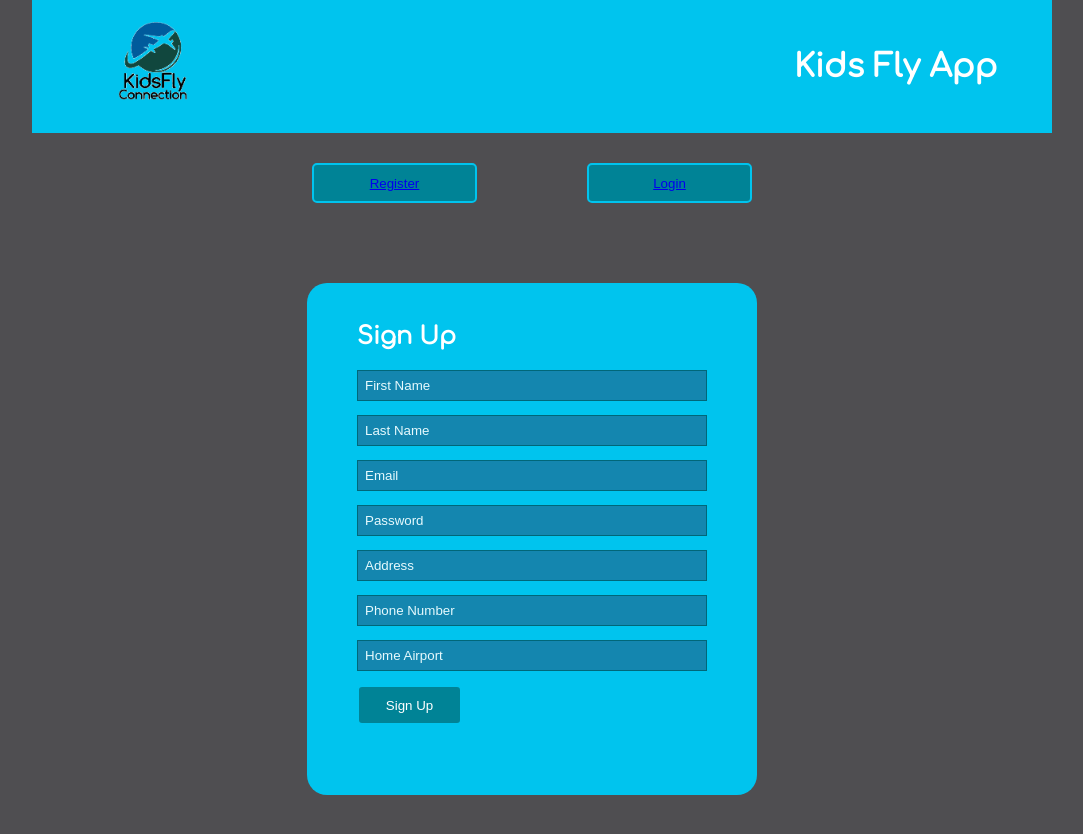
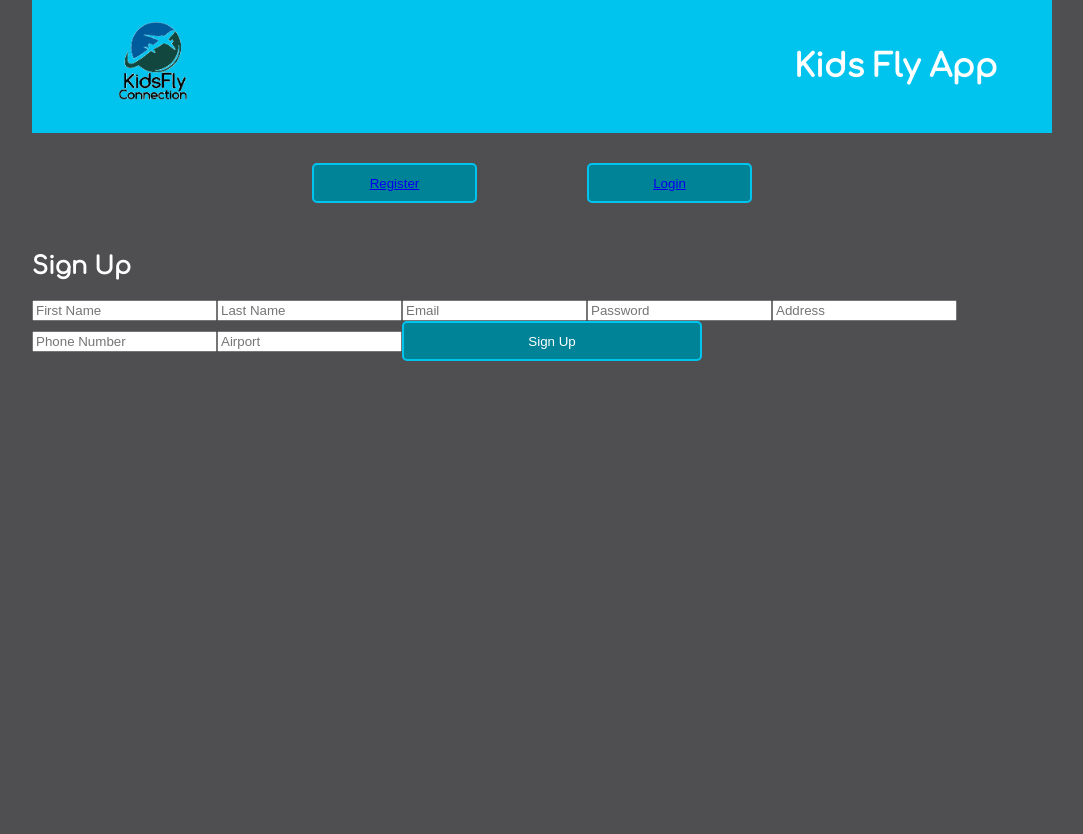
Before and after one commit to buildweek-kidsFly-pg/frontend, a React (Create React App) app: page /register in a window 1280 px wide. Shown: the top 834 px of the page, without its empty margins (108-1191 px from the left). After the commit the page ends 800 px from the top, so only its background shows below. Built offline with nearby package versions, Linux system fonts and the light colour scheme; the HTML template or start-up script is replaced by a standard one.

Commit message:
Components changes to meet endpoints

```diff
--- a/src/React-I-components/registration/Login.js
+++ b/src/React-I-components/registration/Login.js
@@ -1,19 +1,14 @@
 import React, {useState}  from "react";
 import {withFormik, Form, Field} from "formik";
+import './registration.scss';
 import * as Yup from "yup";
-import './registration.scss';
 import { connect } from 'react-redux';
 import { login } from '../../actions/Login';
-
-
-
 const LogIn = ({values, errors, touched, status, ...props}) => {
-
   const [userState, setUserState] = useState({
-    username:'',
+    email:'',
     password:''
   });
-
   const handleSubmit = (event) => {
     event.preventDefault();
     props.login(userState)
@@ -22,30 +17,25 @@ const LogIn = ({values, errors, touched, status, ...props}) => {
       props.history.push('/parent')
     );
     setUserState({
-      username:'',
+      email:'',
       password:''
     });
   };
-
   const handleChanges = e => {
     setUserState({...userState, [e.target.name]: e.target.value})
   }
-
-
 return (
-  <div className="registration">
+  <div className="login">
     <Form onSubmit={handleSubmit}>
       <h2>Log In</h2>
-
-      <Field className="login"
-        name="username"
+      <Field
+        name="email"
         type="text"
-        placeholder="Username"
-        value={userState.username}
+        placeholder="email"
+        value={userState.email}
         onChange={handleChanges}
       />
-      {touched.username && errors.username && (<p>{errors.username}</p>)}
-
+      {touched.email && errors.email && (<p>{errors.email}</p>)}
       <Field
         name="password"
         type="password"
@@ -55,12 +45,10 @@ return (
       />
       {touched.password && errors.password && (<p>{errors.password}</p>)}
       <button type="submit">Log In</button>
-
     </Form>
   </div>
 )
 }
-
 const FormikLogIn = withFormik({
   mapPropsToValues({username, password}){
     return {
@@ -68,12 +56,10 @@ const FormikLogIn = withFormik({
       password: password || "",
     };
   },
-
   validationSchema: Yup.object().shape({
     username: Yup.string().required("Please enter your username."),
     password: Yup.string().required("Please enter your password")
   }),
-
   // handleSubmit(values, {props, setState}) {
   //   axios
   //   .post("", values)
@@ -87,13 +73,11 @@ const FormikLogIn = withFormik({
   //   .catch(error => console.log(error.response));
   // }
 })(LogIn)
-
 const mapStateToProps = state => {
   return {
     loggedIn: state.auth.loggedIn
   };
 };
-
 export default connect(
   null,
   { login }
--- a/src/React-I-components/registration/Registration.scss
+++ b/src/React-I-components/registration/Registration.scss
@@ -24,7 +24,7 @@ h2 {
     color: white;
 }
 
-.signup {
+.SignUp {
     display: flex;
     flex-direction: column;
     width: 350px;
--- a/src/React-I-components/registration/Signup.js
+++ b/src/React-I-components/registration/Signup.js
@@ -1,22 +1,19 @@
 import React, {useState} from "react";
+import './registration.scss';
 import {withFormik, Form, Field} from "formik";
 import * as Yup from "yup";
 import {connect} from 'react-redux';
-import './registration.scss';
 import { addUser } from '../../actions/Register';
-
 const SignUp = ({ values, errors, touched, status, ...props }) => {
     const [userState, setUserState] = useState({
-        firstName:'',
-        lastName:'',
-        username:'',
+        first_name:'',
+        last_name:'',
         email:'',
         password: '',
         address:'',
         phone:'',
-        airport:''
+        p_home_airport:''
     });
-
     const handleSubmit = event => {
       event.preventDefault();
       props.addUser(userState).then(() => props.history.push('/parent'));
@@ -25,37 +22,29 @@ const SignUp = ({ values, errors, touched, status, ...props }) => {
         password: ''
       })
     }
-
     const handleChanges = e => {
         setUserState({...userState, [e.target.name]: e.target.value});
     }
-
-
   return (
       <div className='registration'>
-
-          <Form className="signup" onSubmit={handleSubmit}>
+          <Form onSubmit={handleSubmit}>
               <h2>Sign Up</h2>
-
               <Field
               name="first_name"
               type="text"
               placeholder="First Name"
               onChange={handleChanges}
-              value={userState.firstName}
+              value={userState.first_name}
               />
-              {touched.firstName && errors.firstName && (<p>{errors.firstName}</p>)}
-
+              {touched.first_name && errors.first_name && (<p>{errors.first_name}</p>)}
               <Field
               name="last_name"
               type="text"
               placeholder="Last Name"
-              value={userState.lastName}
+              value={userState.last_name}
               onChange={handleChanges}
-
               />
-              {touched.lastName && errors.lastName && (<p>{errors.lastName}</p>)}
-
+              {touched.last_name && errors.last_name && (<p>{errors.last_name}</p>)}
               <Field
               name="email"
               type="email"
@@ -64,7 +53,6 @@ const SignUp = ({ values, errors, touched, status, ...props }) => {
               onChange={handleChanges}
               />
               {touched.email && errors.email && (<p>{errors.email}</p>)}
-
               <Field
               name="password"
               type="password"
@@ -73,7 +61,6 @@ const SignUp = ({ values, errors, touched, status, ...props }) => {
               onChange={handleChanges}
               />
               {touched.password && errors.password && (<p>{errors.password}</p>)}
-
               <Field
               name="address"
               type="text"
@@ -82,7 +69,6 @@ const SignUp = ({ values, errors, touched, status, ...props }) => {
               onChange={handleChanges}
               />
               {touched.address && errors.address && (<p>{errors.address}</p>)}
-
               <Field
               name="phone"
               type="tel"
@@ -91,35 +77,31 @@ const SignUp = ({ values, errors, touched, status, ...props }) => {
               onChange={handleChanges}
               />
               {touched.phone && errors.phone && (<p>{errors.phone}</p>)}
-
               <Field
               name="p_home_airport"
               type="text"
-              placeholder="Home Airport"
-              value={userState.airport}
+              placeholder="Airport"
+              value={userState.p_home_airport}
               onChange={handleChanges}
               />
-              {touched.airport && errors.airport && (<p>{errors.airport}</p>)}
+              {touched.p_home_airport && errors.p_home_airport && (<p>{errors.p_home_airport}</p>)}
               <button type="submit">Sign Up</button>
-
           </Form>
       </div>
   )
 }
-
 const FormikSignUp = withFormik({
-
   validationSchema: Yup.object().shape({
-      first_name: Yup.string().required("Please enter your first name."),
-      last_name: Yup.string().required("Please enter your last name."),
+      firstName: Yup.string().required("Please enter your first name."),
+      lastName: Yup.string().required("Please enter your last name."),
+      username: Yup.string().required("Please enter your username."),
       email: Yup.string().email("Please provide a valid email address").required("Please enter your email address."),
       password: Yup.string().min(6, "Password must be at least 6 characters").required("Please enter your password."),
       address: Yup.string().required("Please enter your address."),
       phone: Yup.string().min(10, "Please enter your ten digit phone number.").required("Please enter your ten digit phone number."),
-      p_home_airport: Yup.string().required("Please enter your aiport location.")
+      airport: Yup.string().required("Please enter your aiport location.")
   })
 })(SignUp)
-
 export default connect(
   null,
   {addUser}
```
